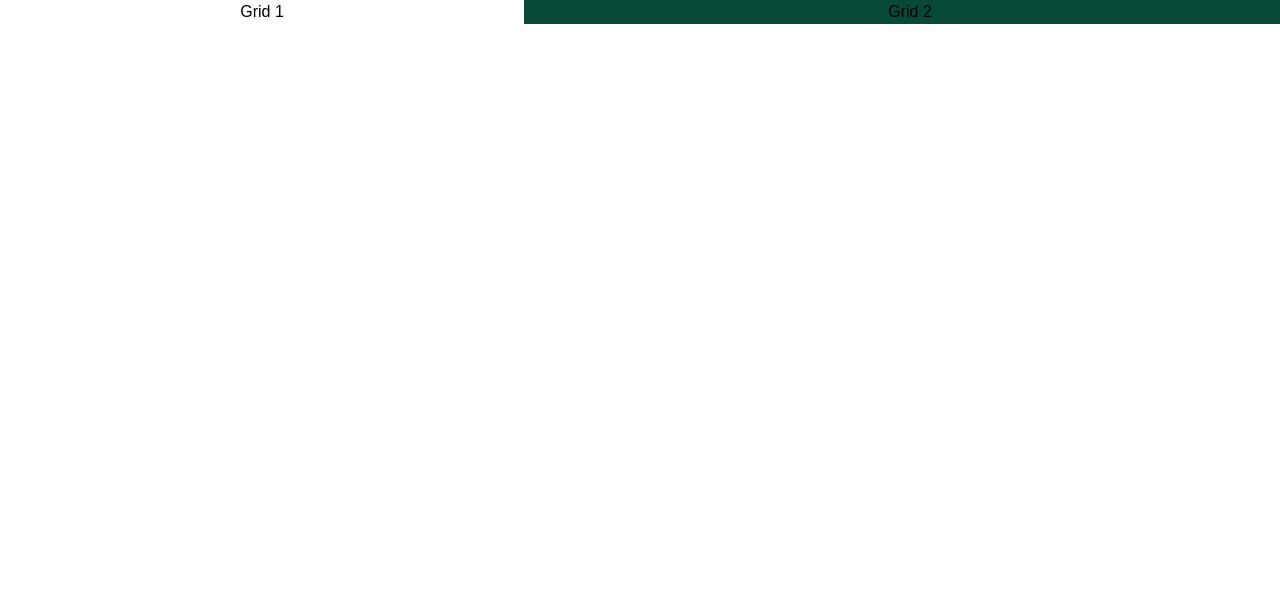
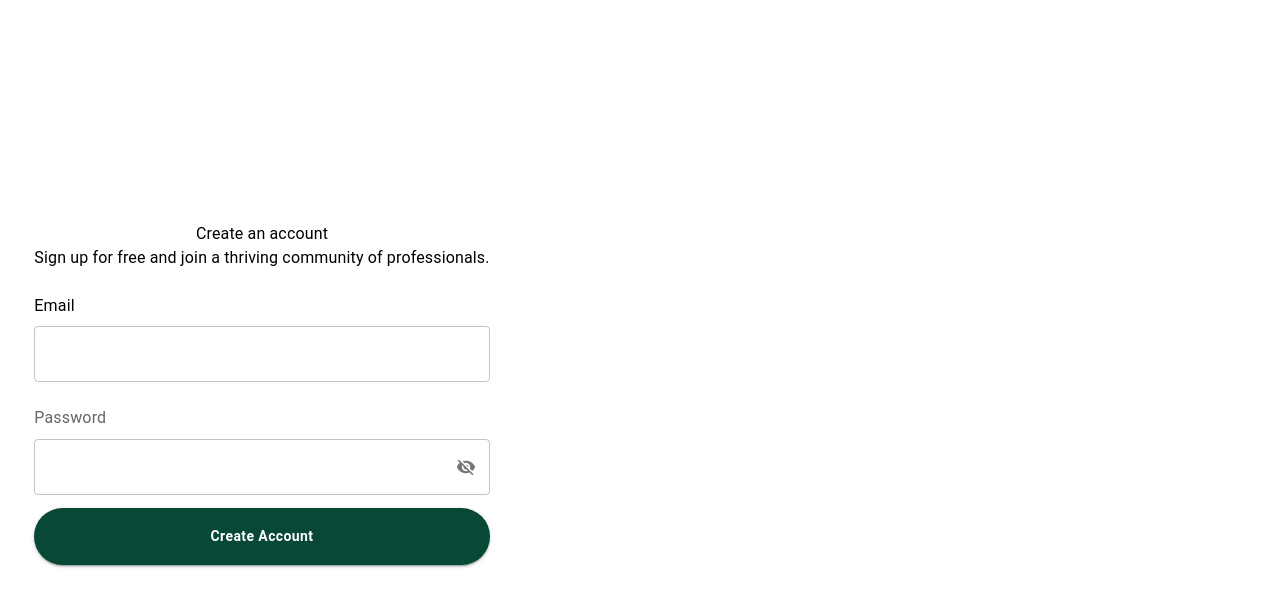
Before and after one commit to SarthakCentocode/marketing-tool, a Next.js app: page /auth in a window 1280 px wide. Shown: the top 606 px of the page. Built offline with nearby package versions, Linux system fonts and the light colour scheme.

Commit message:
add login form

```diff
--- a/src/app/auth/page.tsx
+++ b/src/app/auth/page.tsx
@@ -1,15 +1,143 @@
-import { Grid } from "@mui/material";
+"use client";
+import {
+  Box,
+  Button,
+  FormControl,
+  FormLabel,
+  IconButton,
+  InputAdornment,
+  InputLabel,
+  OutlinedInput,
+  TextField,
+  Typography,
+} from "@mui/material";
+import Grid from "@mui/material/Grid2";
+import { useState } from "react";
+
+import Visibility from "@mui/icons-material/Visibility";
+import VisibilityOff from "@mui/icons-material/VisibilityOff";
 
 export default function auth() {
+  const [showPassword, setShowPassword] = useState(false);
+
+  const handleClickShowPassword = () => setShowPassword((show) => !show);
+
+  const handleMouseDownPassword = (
+    event: React.MouseEvent<HTMLButtonElement>
+  ) => {
+    event.preventDefault();
+  };
+
+  const handleMouseUpPassword = (
+    event: React.MouseEvent<HTMLButtonElement>
+  ) => {
+    event.preventDefault();
+  };
+
   return (
-    <div>
-      <Grid container spacing={2}>
-        <Grid item xs={5} sx={{ display: "flex", justifyContent: "center" }}>
-          <h1>Grid 1</h1>
+    <div className="h-screen">
+      <Grid container spacing={2} sx={{ height: "100%" }}>
+        <Grid
+          size={5}
+          sx={{
+            display: "flex",
+            justifyContent: "center",
+            alignItems: "center",
+          }}
+        >
+          <Box>
+            <Box
+              sx={{
+                display: "flex",
+                flexDirection: "column",
+                justifyContent: "center",
+                alignItems: "center",
+              }}
+            >
+              <Typography>Create an account</Typography>
+              <Typography>
+                Sign up for free and join a thriving community of professionals.
+              </Typography>
+            </Box>
+            <Box sx={{ mt: 3 }}>
+              <Typography sx={{ mb: 1 }}>Email</Typography>
+              <TextField
+                variant="outlined"
+                fullWidth
+                type="text"
+                sx={{ height: 56 }}
+              />
+            </Box>
+            <Box sx={{ mt: 3 }}>
+              <Typography
+                className="text-left  text-[#666666] "
+                sx={{ mb: "2%" }}
+              >
+                Password
+              </Typography>
+              <FormControl
+                size="small"
+                fullWidth
+                sx={{
+                  "& .MuiOutlinedInput-root": {
+                    height: "56px", // Sets the height
+                  },
+                }}
+                variant="outlined"
+              >
+                <OutlinedInput
+                  id="outlined-adornment-password"
+                  type={showPassword ? "text" : "password"}
+                  // {...register("password", {
+                  //   required: "Password is required",
+                  //   minLength: {
+                  //     value: 8,
+                  //     message: "Password must be at least 8 characters",
+                  //   },
+                  // })}
+                  endAdornment={
+                    <InputAdornment position="end">
+                      <IconButton
+                        aria-label="toggle password visibility"
+                        edge="end"
+                        size="large"
+                        onClick={handleClickShowPassword}
+                        onMouseDown={handleMouseDownPassword}
+                      >
+                        {!showPassword ? (
+                          <VisibilityOff sx={{ width: 20, height: 20 }} />
+                        ) : (
+                          <Visibility sx={{ width: 20, height: 20 }} />
+                        )}
+                      </IconButton>
+                    </InputAdornment>
+                  }
+                />
+              </FormControl>
+            </Box>
+            <Button
+              sx={{
+                borderColor: "black",
+                bgcolor: "#084837",
+                fontWeight: "bold",
+                width: "100%",
+                borderRadius: "20rem",
+                px: "5rem",
+                py: "1rem",
+                "&:hover": {
+                  background: "#084844",
+                },
+                my: "3%",
+                textTransform: "capitalize",
+              }}
+              type="submit"
+              variant="contained"
+            >
+              Create Account
+            </Button>
+          </Box>
         </Grid>
-        <Grid item xs={7} sx={{ display: "flex", justifyContent: "center", bgcolor:"#084837", height:"100%" }}>
-          <h1>Grid 2</h1>
-        </Grid>
+        <Grid size={7}></Grid>
       </Grid>
     </div>
   );
```
